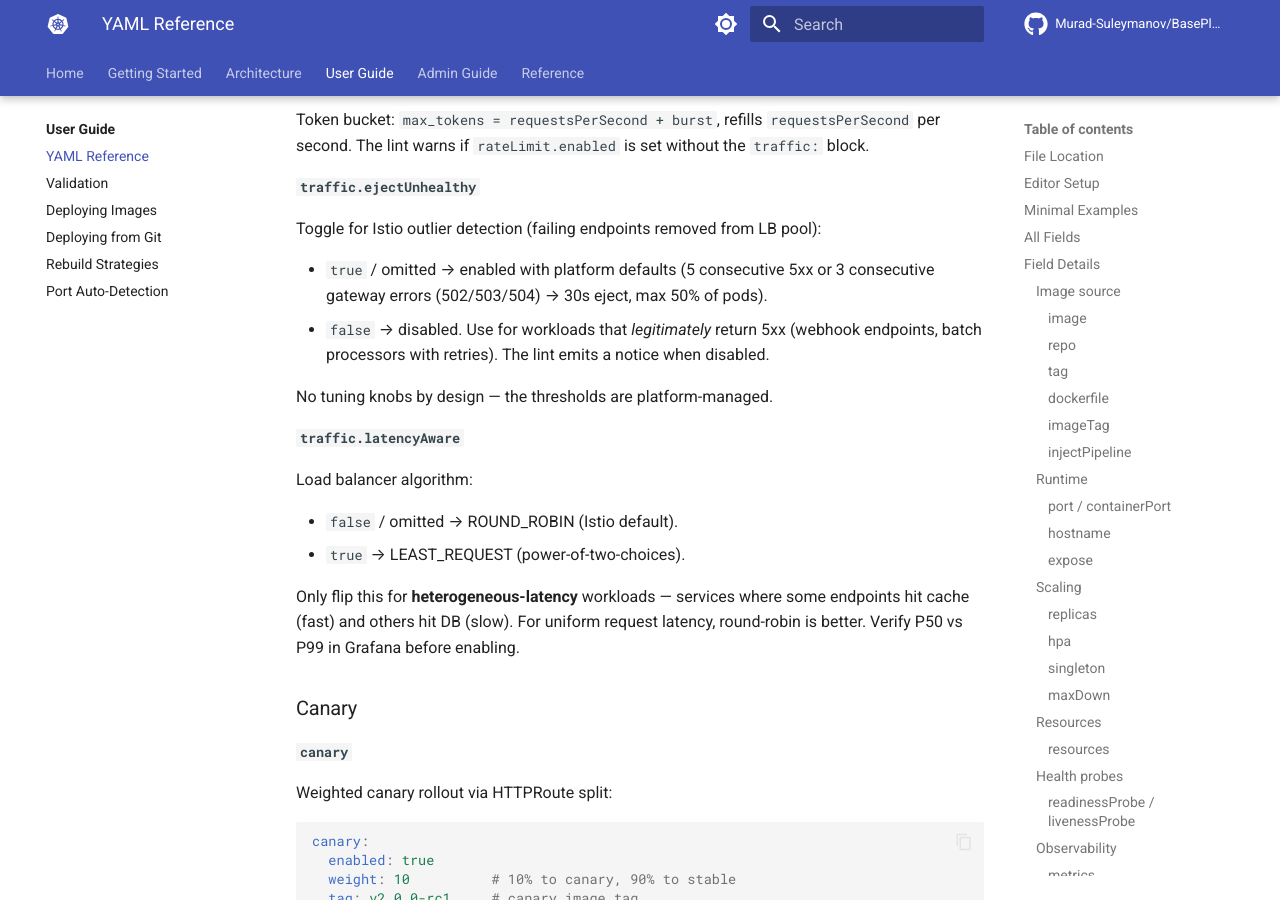
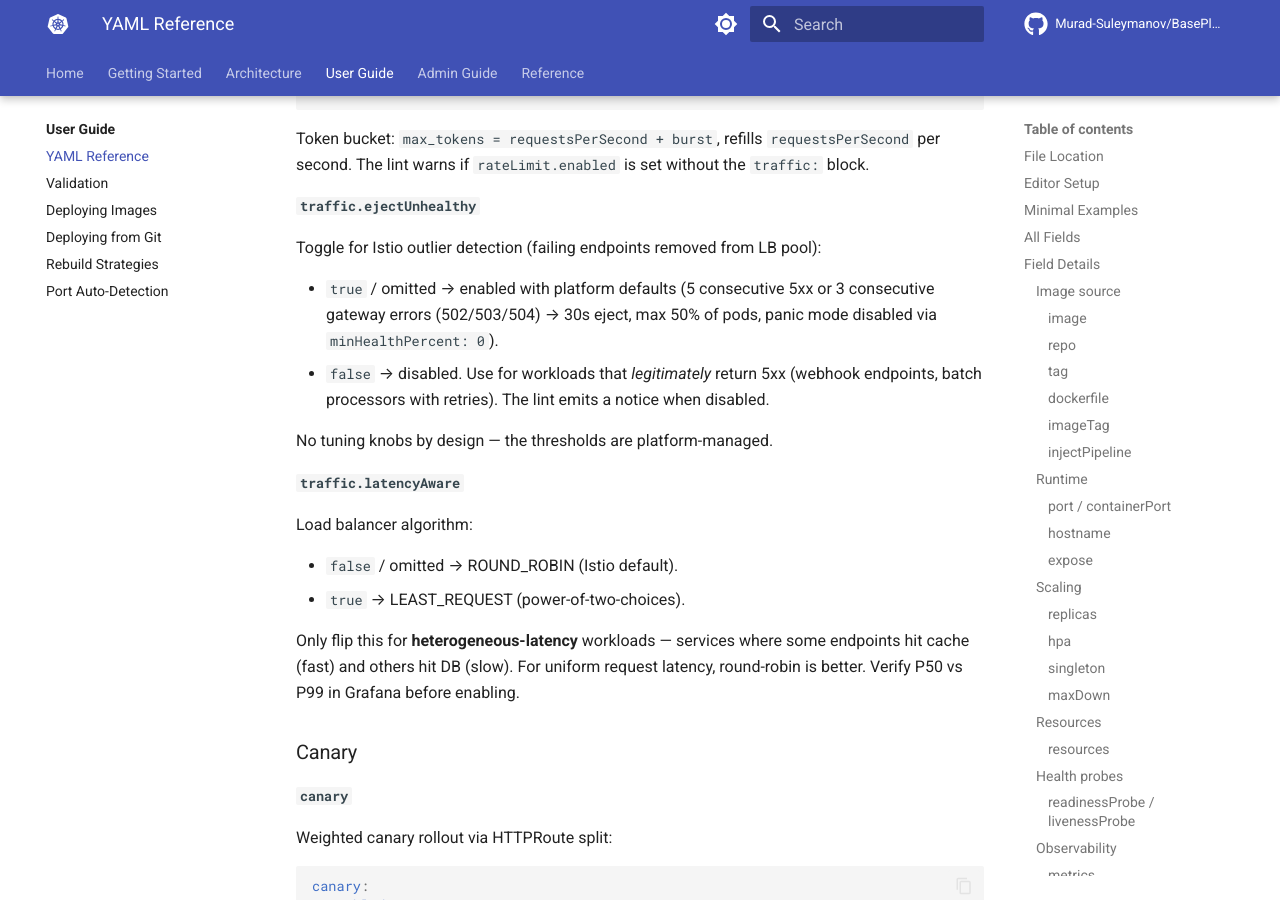
Before and after one commit to Murad-Suleymanov/BasePlate, an MkDocs documentation site: the page built from docs/user-guide/yaml-reference.md, in a window 1280 px wide and 900 px high, scrolled down 7801 px. Built offline with MkDocs 1.6.1 and Material for MkDocs 9.7.7, drawn with Linux system fonts in a browser that asks for light colours; comment, search, counter and statistics services are not loaded; some of the changed text lies outside the part shown.

Commit message:
change minHealthPercent

```diff
--- a/docs/user-guide/yaml-reference.md
+++ b/docs/user-guide/yaml-reference.md
@@ -174,7 +174,8 @@ traffic:
       burst: 20
   # Outlier detection: failing pods temporarily removed from LB pool.
   # Default true (5 consecutive 5xx or 3 consecutive gateway errors
-  # 502/503/504 → 30s eject, max 50% of pods).
+  # 502/503/504 → 30s eject, max 50% of pods, panic mode disabled
+  # so ejected pods never receive traffic again until ejection expires).
   # Set false for apps that legitimately return 5xx (webhooks, batch).
   ejectUnhealthy: true
   # Load balancer. Default false → round-robin.
@@ -356,7 +357,7 @@ Token bucket: `max_tokens = requestsPerSecond + burst`, refills `requestsPerSeco
 
 Toggle for Istio outlier detection (failing endpoints removed from LB pool):
 
-- `true` / omitted → enabled with platform defaults (5 consecutive 5xx or 3 consecutive gateway errors (502/503/504) → 30s eject, max 50% of pods).
+- `true` / omitted → enabled with platform defaults (5 consecutive 5xx or 3 consecutive gateway errors (502/503/504) → 30s eject, max 50% of pods, panic mode disabled via `minHealthPercent: 0`).
 - `false` → disabled. Use for workloads that *legitimately* return 5xx (webhook endpoints, batch processors with retries). The lint emits a notice when disabled.
 
 No tuning knobs by design — the thresholds are platform-managed.
```
Also changed, not shown: docs/architecture/operator.md (+1 -1 lines), docs/reference/crd-reference.md (+1 -0 lines), 3 other files.
